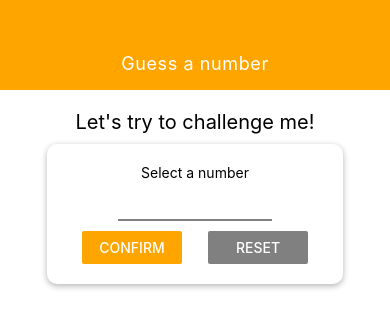
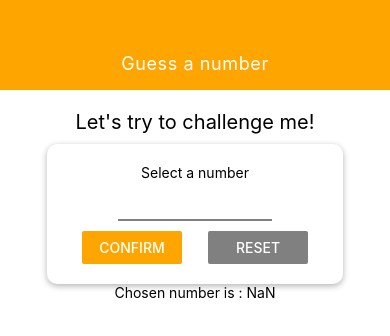
Before and after one commit to bastej/react-native-guess-number, a React Native app: screen / in a window 390 px wide. Both pictures are taken after a click on the button "CONFIRM". Shown: the top 336 px of the page. Built offline with nearby package versions, Linux system fonts and the light colour scheme.

Commit message:
Added method that save entered value and show some feedback

```diff
--- a/screens/StartGameScreen.js
+++ b/screens/StartGameScreen.js
@@ -15,6 +15,8 @@
 
 const StartGameScreen = props => {
   const [enteredValue, setEnteredValue] = useState("");
+  const [confirmed, setConfirmed] = useState(false);
+  const [selectedNumber, setSelectedNumber] = useState();
 
   const handleNumberInput = inputText => {
     const validatedValue = inputText.replace(/[^0-9]/g, "");
@@ -25,6 +27,23 @@
   const handleResetInput = () => {
     setEnteredValue("");
   };
+
+  const handleConfirmInput = () => {
+    const chosenNumber = parseInt(enteredValue);
+    if (chosenNumber === NaN || chosenNumber <= 0 || chosenNumber > 99) return;
+
+    setConfirmed(true);
+    // order of calling method belows doesn't matter, but logically will be to
+    // firstly save number and then reset it
+    setSelectedNumber(chosenNumber);
+    setEnteredValue("");
+  };
+
+  let confirmedOutput;
+
+  if (confirmed) {
+    confirmedOutput = <Text>Chosen number is : {selectedNumber}</Text>;
+  }
 
   return (
     <TouchableWithoutFeedback onPress={() => Keyboard.dismiss()}>
@@ -47,7 +66,7 @@
               <Button
                 color={Colors.primary}
                 title="Confirm"
-                onPress={() => {}}
+                onPress={handleConfirmInput}
               />
             </View>
             <View style={styles.button}>
@@ -59,6 +78,7 @@
             </View>
           </View>
         </Card>
+        {confirmedOutput}
       </View>
     </TouchableWithoutFeedback>
   );
```
